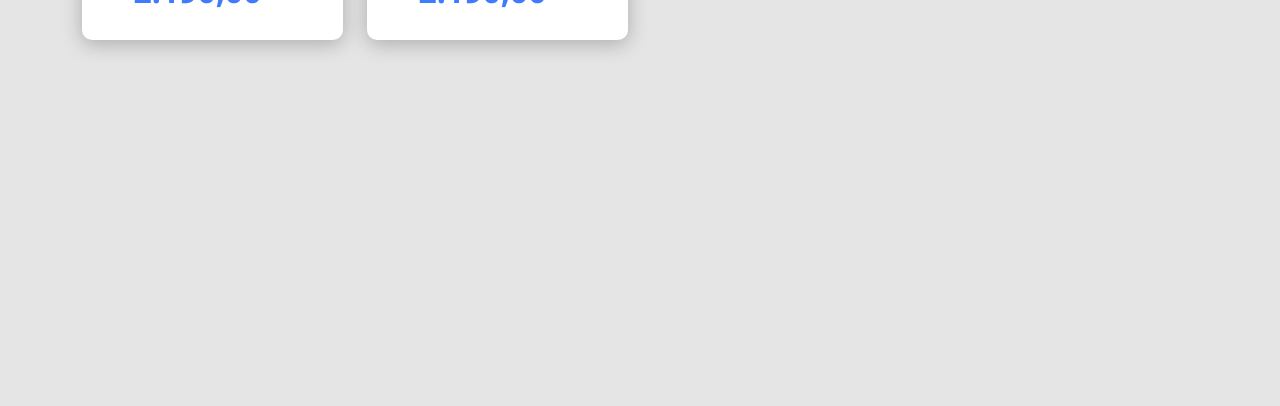
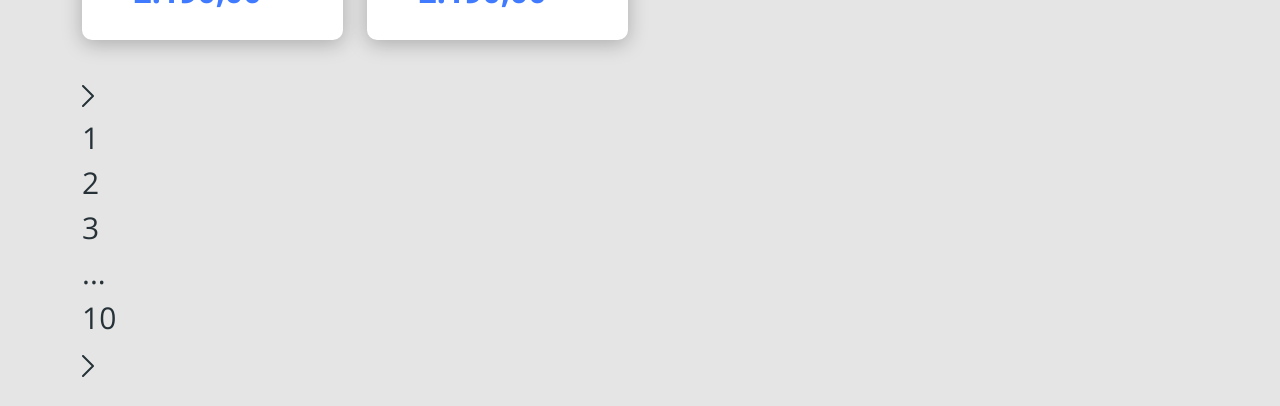
Before and after one commit to auriceliof/devsuperior-react-02, a React (Create React App) app in the folder frontend/: page /products in a window 1280 px wide. Shown: the part 732-1138 px from the top of the page. Before the commit the page ends 826 px from the top, so only its background shows below. Built offline with nearby package versions, Linux system fonts and the light colour scheme; the HTML template or start-up script is replaced by a standard one.

Commit message:
Pagination html

```diff
--- /dev/null
+++ b/frontend/src/components/Pagination/index.tsx
@@ -0,0 +1,19 @@
+import { ReactComponent as ArrowIcon } from 'assets/images/arrow.svg';
+
+const Pagination = () => {
+
+    return (
+
+        <div className="pagination-container">
+            <ArrowIcon />
+                <div className="pagination-item">1</div>
+                <div className="pagination-item">2</div>
+                <div className="pagination-item">3</div>
+                <div className="pagination-item">...</div>
+                <div className="pagination-item">10</div>
+            <ArrowIcon />
+        </div>
+    );
+}
+
+export default Pagination;
--- a/frontend/src/pages/Catalog/index.tsx
+++ b/frontend/src/pages/Catalog/index.tsx
@@ -1,3 +1,4 @@
+import Pagination from 'components/Pagination';
 import ProductCard from 'components/ProductCard';
 import { Link } from 'react-router-dom';
 import { Product } from 'types/product';
@@ -64,6 +65,10 @@
           </Link>
         </div>
       </div>
+
+      <div className="row">
+        <Pagination />
+      </div>
     </div>
   );
 };
```
Also changed, not shown: frontend/src/components/Pagination/styles.css (added), frontend/src/pages/Catalog/styles.css (line endings or trailing spaces).
